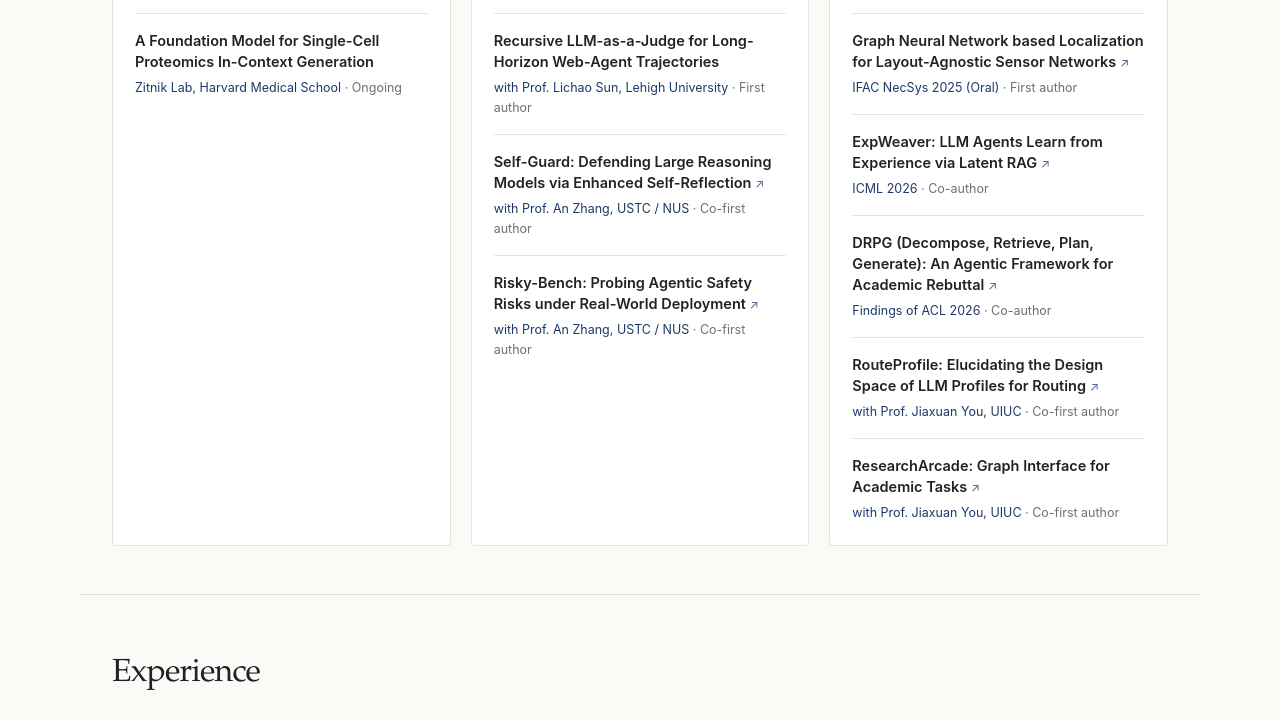
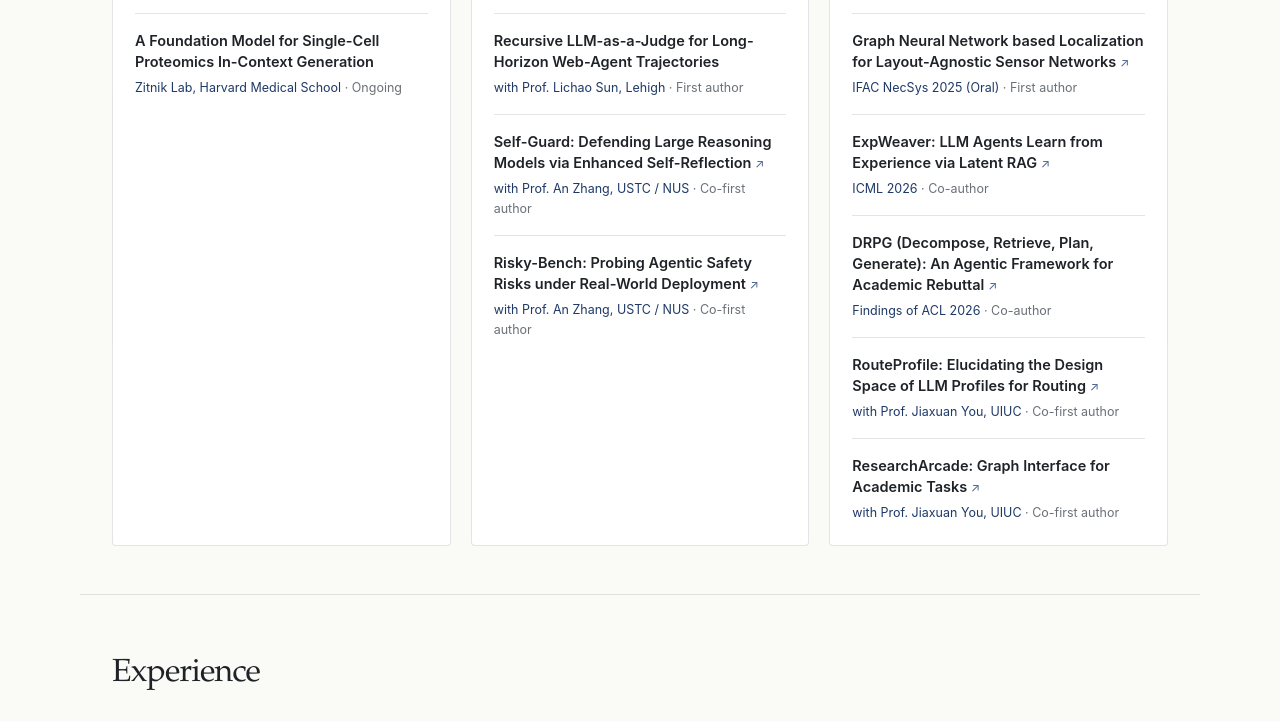
Before and after one commit to JingjunXu/JingjunXu.github.io, a plain HTML site: page index.html in a window 1280 px wide. Shown: the part 925-1646 px from the top of the page. Drawn offline with Linux system fonts and the light colour scheme.

Commit message:
Shorten Lehigh affiliation in paper meta
Co-Authored-By: Claude Opus 5.5 <noreply@anthropic.com>

```diff
--- a/index.html
+++ b/index.html
@@ -133,7 +133,7 @@
         <ul class="work-list">
           <li>
             <h4>Recursive LLM-as-a-Judge for Long-Horizon Web-Agent Trajectories</h4>
-            <p class="work-meta">with Prof. Lichao Sun, Lehigh University <span class="role">· First author</span></p>
+            <p class="work-meta">with Prof. Lichao Sun, Lehigh <span class="role">· First author</span></p>
           </li>
           <li>
             <h4><a href="https://arxiv.org/abs/2602.00707" target="_blank" rel="noreferrer">Self-Guard: Defending Large Reasoning Models via Enhanced Self-Reflection <span class="arrow" aria-hidden="true">↗</span></a></h4>
```
